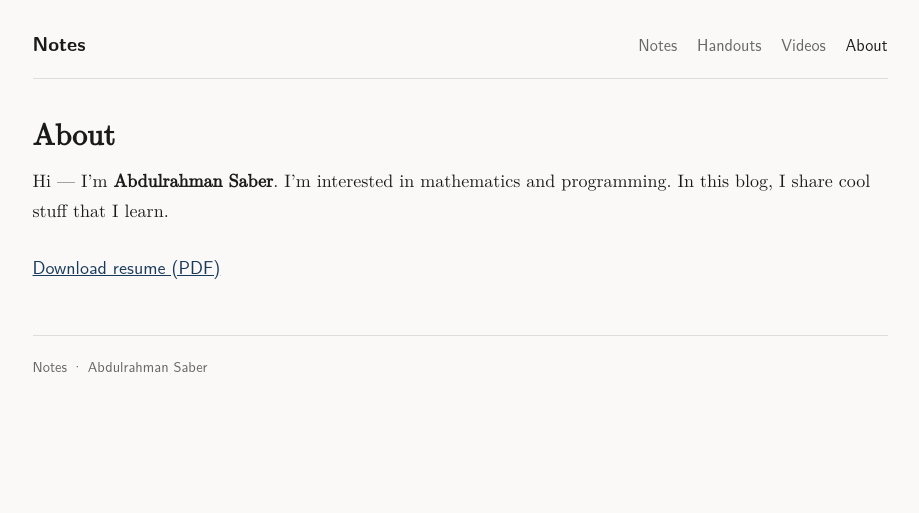
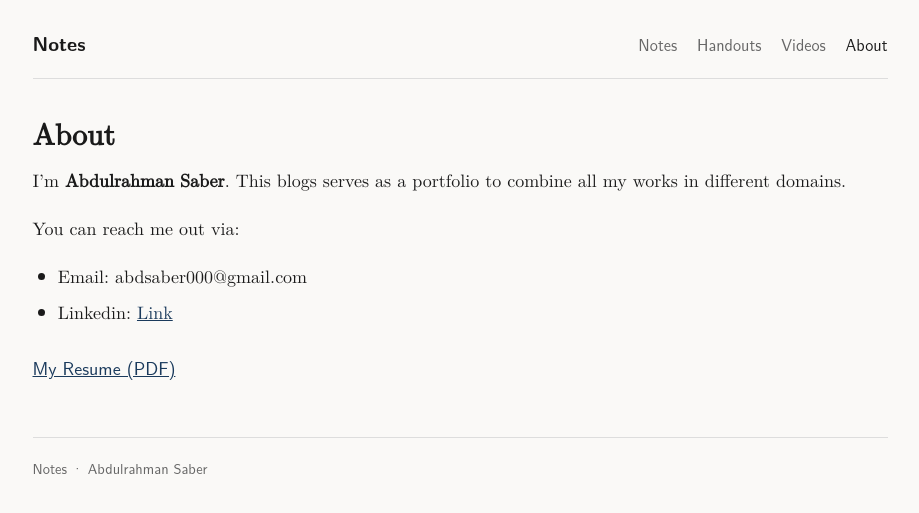
Before and after one commit to abdsaber000/blog, a Jekyll site: the page built from about.md, in a window 1280 px wide. Shown: the top 513 px of the page, without its empty margins (180-1099 px from the left). Built offline with Jekyll 4.4.1, drawn with Linux system fonts in a browser that asks for light colours.

Commit message:
remove placeholders

```diff
--- a/about.md
+++ b/about.md
@@ -4,9 +4,14 @@ title: About
 permalink: /about/
 ---
 
-Hi — I'm **Abdulrahman Saber**. I'm interested in mathematics and programming. In this blog, I share cool stuff that I learn.
+I'm **Abdulrahman Saber**. This blogs serves as a portfolio to combine all my works in different domains.
+
+You can reach me out via:
+
+- Email: abdsaber000@gmail.com
+- Linkedin: <a href="https://www.linkedin.com/in/abdu-saber/">Link</a>
 
 
 <p class="resume-link">
-  <a href="{{ '/assets/resume.pdf' | relative_url }}">Download resume (PDF)</a>
+  <a href="{{ '/assets/resume.pdf' | relative_url }}">My Resume (PDF)</a>
 </p>
```
Also changed, not shown: index.md (+1 -3 lines).
